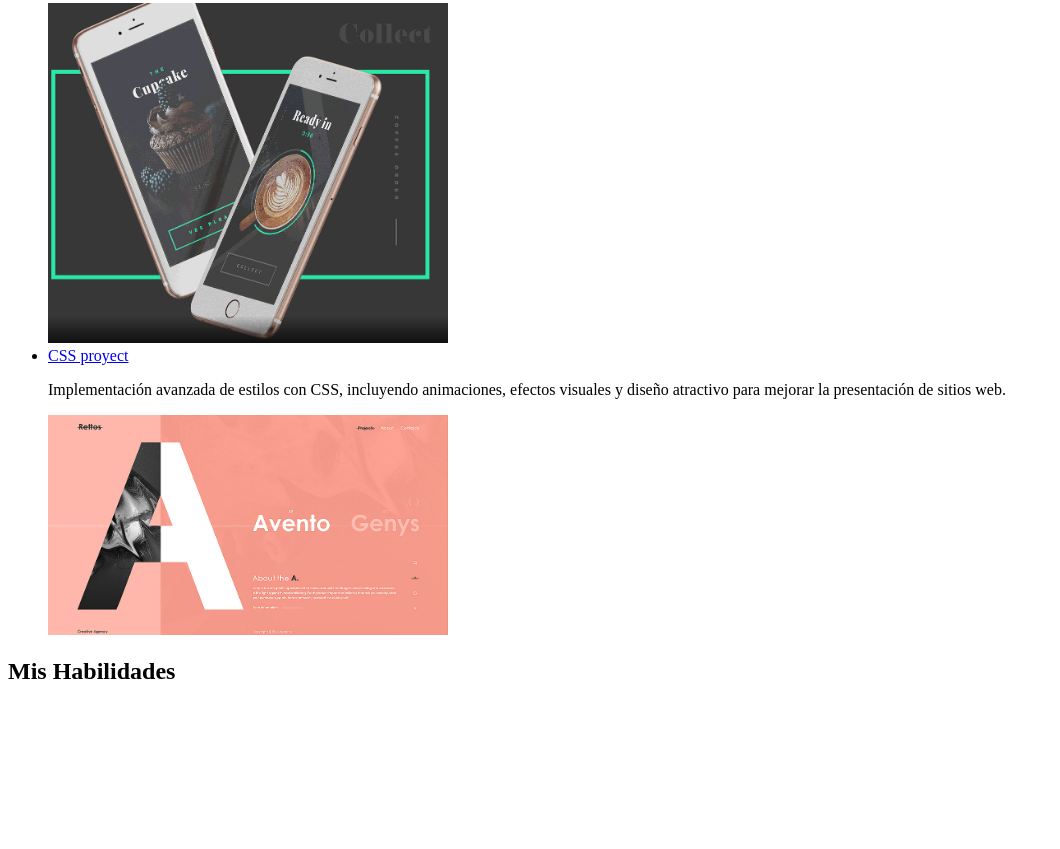
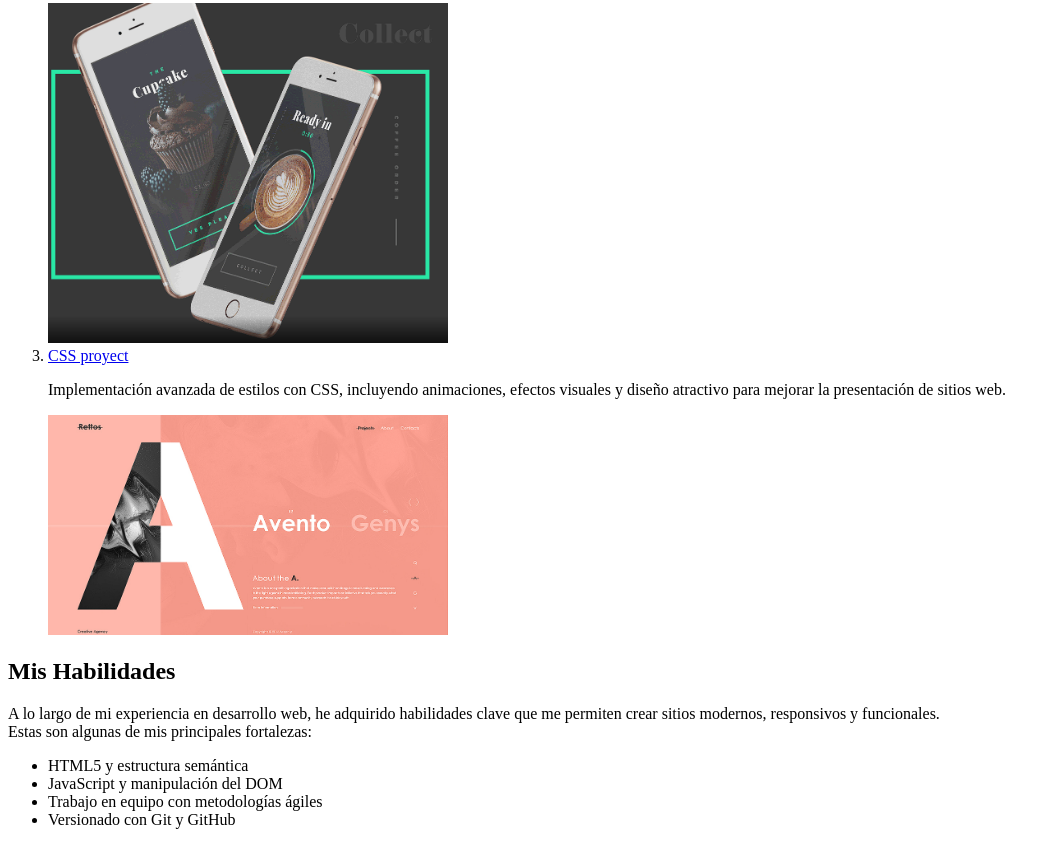
Before and after one commit to Nattalic/Lab-2, a plain HTML site: page index.html in a window 1280 px wide. Shown: the part 638-1487 px from the top of the page, without its empty margins (0-1060 px from the left). Before the commit the page ends 1343 px from the top, so only its background shows below. Drawn offline with Linux system fonts and the light colour scheme.

Commit message:
seccion de habilidades lista

```diff
--- a/index.html
+++ b/index.html
@@ -7,10 +7,14 @@
 </head>
 <body>
 
+    <!--Encabezado y título-->
+
     <header>
         <h1> Natalia Ordoñez Valencia</h1>
         <h2> Desarrollador Web | Creando Magia con Código </h2>
     </header>
+
+    <!--Sobre mi-->
 
         <section>
             <header>
@@ -21,31 +25,50 @@
                 </article>
         </section>
 
+    <!--Logros destacados-->
+
         <section>
             <article>
                 <header>
                     <h1>Proyectos destacados</h1>
                 </header>
-                    <ul>
+                    <ol>
                         <li><a href="https://www.behance.net/gallery/217104519/Modern-Web-Design-for-eCommerce?tracking_source=search_projects|html&l=0" target="_blank">Modern Web Design</a> <p>Creación de una página web con un diseño limpio y moderno, enfocada en la experiencia del usuario y la accesibilidad. </p></li>
                         <img src="Screenshot 2025-02-13 235902.png" alt="Modern Web Design" width="400px">
                         <li><a href="https://www.behance.net/gallery/36402845/Starbucks-Experience?tracking_source=search_projects_appreciations|responsive&l=6" target="_blank">Diseño Responsive</a> <p> Desarrollo de interfaces adaptables a diferentes dispositivos, asegurando una navegación fluida en móviles, tablets y computadoras. </p></li>
                         <img src="Screenshot 2025-02-14 000002.png" alt="Diseño Responsive" width="400px">
                         <li><a href="https://www.behance.net/gallery/43939755/Rettos?tracking_source=search_projects_appreciations|css&l=1" target="_blank">CSS proyect</a> <p> Implementación avanzada de estilos con CSS, incluyendo animaciones, efectos visuales y diseño atractivo para mejorar la presentación de sitios web. </p></li>
                         <img src="Screenshot 2025-02-13 235931.png" alt="CSS proyect" width="400px">
-                    </ul>
+                    </ol>
             </article>
         </section>
+
+    <!--Habilidades-->
 
         <section>
             <header>
                 <h1>Mis Habilidades</h1>
             </header>
                 <article>
-                    <P></P>
-                    <ul></ul>
+                    <P>A lo largo de mi experiencia en desarrollo web, he adquirido habilidades clave que me permiten crear sitios modernos, responsivos y funcionales. <br> Estas son algunas de mis principales fortalezas:</P>
+                        <ul>
+                             <li>HTML5 y estructura semántica</li>
+                             <li>JavaScript y manipulación del DOM</li>
+                             <li>Trabajo en equipo con metodologías ágiles</li>
+                             <li>Versionado con Git y GitHub</li>
+                        </ul>
                 </article>
         </section>
 
+    <!--Imagen profesional-->
+
+        <section>
+            <header>
+                <h1></h1>
+            </header>
+        </section>
+    <!--Formulario-->
+    <!--Footer-->
+
 </body>
 </html>
```
